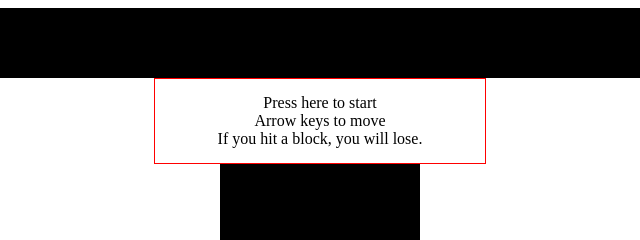
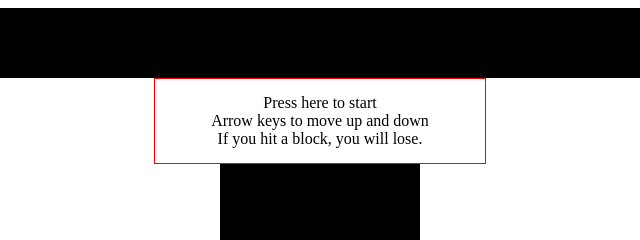
Before and after one commit to bharath2612/cargame, a plain HTML site: page index.html in a window 1280 px wide. Shown: the top 240 px of the page, 320-960 px from the left. Drawn offline with Linux system fonts and the light colour scheme.

Commit message:
second commit

```diff
--- a/index.html
+++ b/index.html
@@ -9,7 +9,7 @@
 <body>
     <div class="score"></div>
     <div class="game">
-        <div class="startScreen">Press here to start<br> Arrow keys to move <br> If you hit a block, you will lose.</div>
+        <div class="startScreen">Press here to start<br> Arrow keys to move up and down <br> If you hit a block, you will lose.</div>
         <div class="gameArea"></div>
     </div>
     <script src="script.js"></script>
```
Also changed, not shown: 1 other file.
